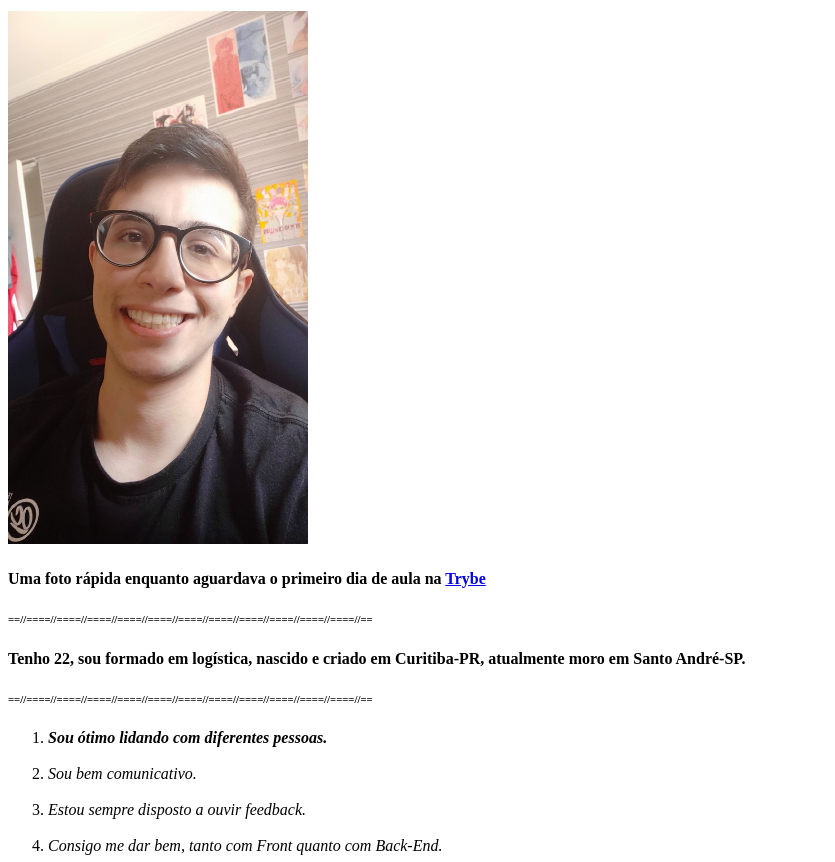
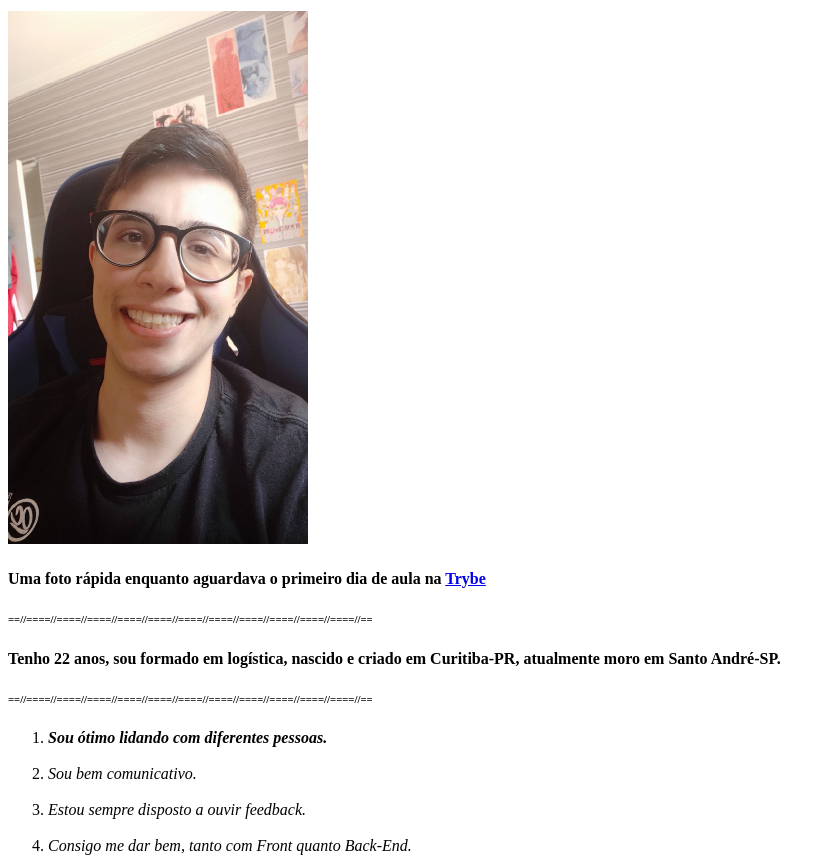
Before and after one commit to matheusjkl1/matheusjkl1.github.io, a plain HTML site: page index.html in a window 1280 px wide. Shown: the part 90-952 px from the top of the page, without its empty margins (0-835 px from the left). Drawn offline with Linux system fonts and the light colour scheme.

Commit message:
corrections in index.html

```diff
--- a/index.html
+++ b/index.html
@@ -19,7 +19,7 @@
 
 
     <h4><p id="aboutme">
-      Tenho 22, sou formado em logística, nascido e criado em Curitiba-PR, atualmente moro em Santo André-SP.
+      Tenho 22 anos, sou formado em logística, nascido e criado em Curitiba-PR, atualmente moro em Santo André-SP.
     </p></h4>
 
 
@@ -29,7 +29,7 @@
     <li><i><strong>Sou ótimo lidando com diferentes pessoas.</strong></i></li><br>
     <li><i>Sou bem comunicativo.</i></li><br>
     <li><i>Estou sempre disposto a ouvir feedback.</i></li><br>
-    <li><i>Consigo me dar bem, tanto com Front quanto com Back-End.</i></li></p></ol>
+    <li><i>Consigo me dar bem, tanto com Front quanto Back-End.</i></li></p></ol>
 
     <h6>==//====//====//====//====//====//====//====//====//====//====//====//==</h6>
 
```
